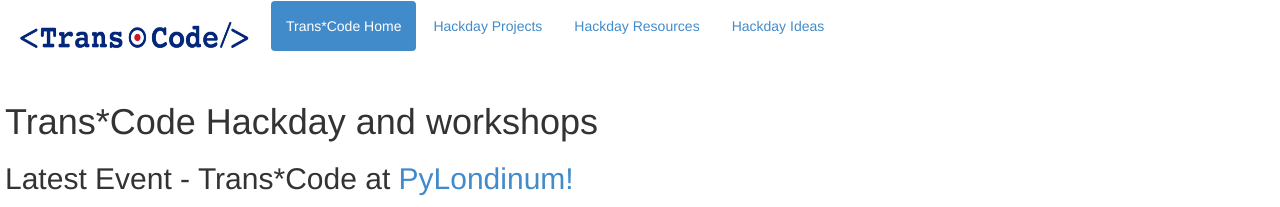
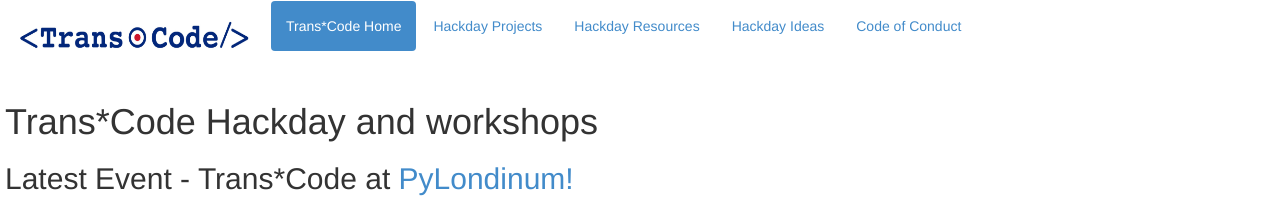
Before and after one commit to Trans-Code/Trans-Code.github.io, a Jekyll site: the page built from index.html, in a window 1280 px wide. Shown: the top 207 px of the page. Built offline with Jekyll 4.4.1, drawn with Linux system fonts in a browser that asks for light colours.

Commit message:
Update default.html
Added link to CoC

```diff
--- a/_layouts/default.html
+++ b/_layouts/default.html
@@ -27,6 +27,10 @@
           <li{% if page.url == "/ideas.html" %} class="active"{% endif %}>
             <a href="/ideas">Hackday Ideas</a>
           </li>
+          <li{% if page.url == "/code_of_conduct.html" %} class="active"{% endif %}>
+            <a href="/ideas">Code of Conduct</a>
+          </li>
+
         </ul>
       </div>
     </div>
```
